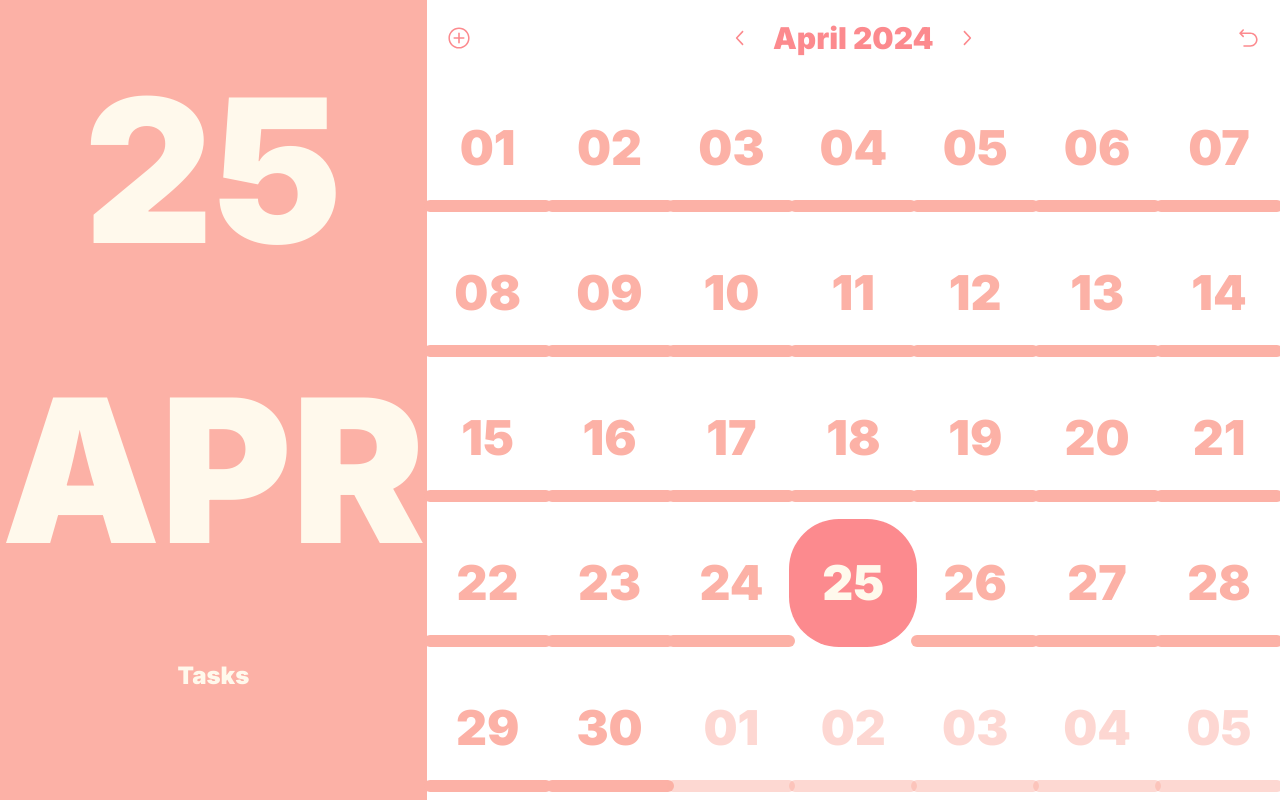
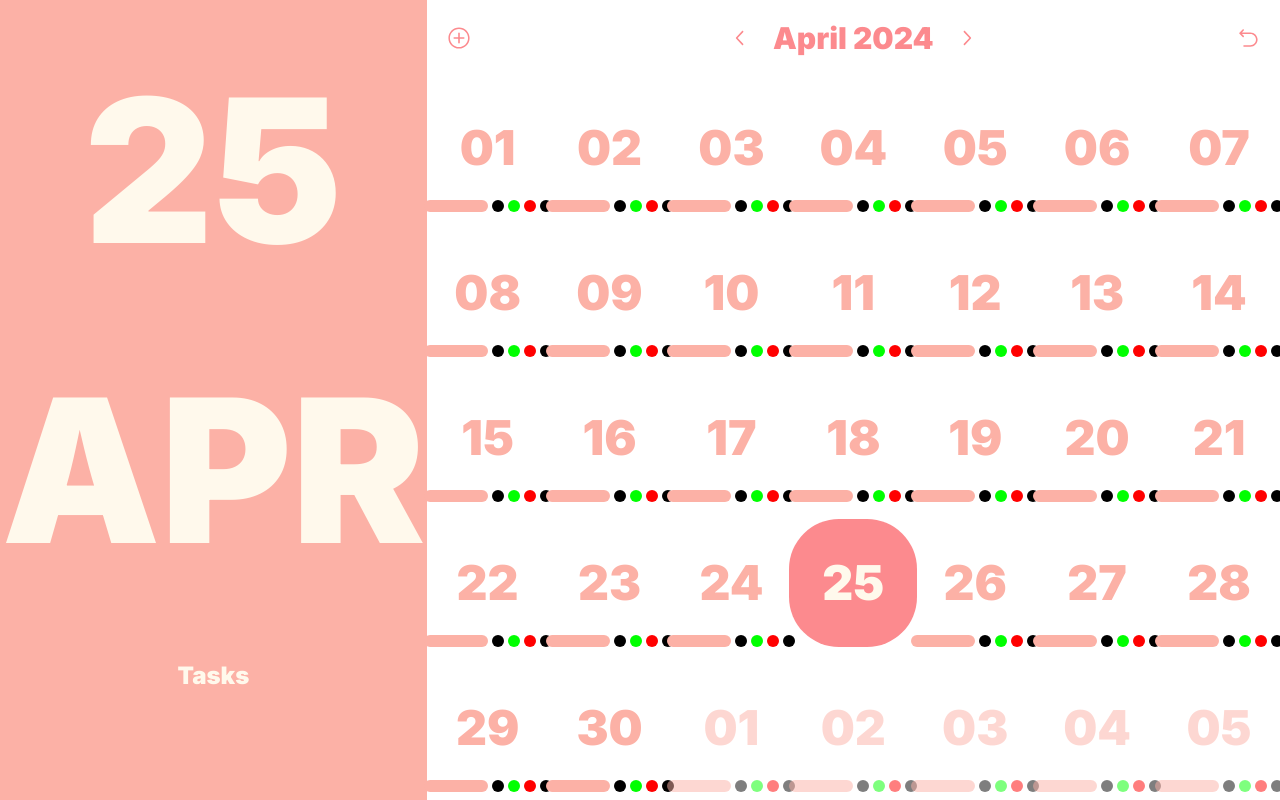
Before and after one commit to MarcoZillgen/calendar, a Next.js app: page / in a window 1280 px wide. Built offline with nearby package versions, Linux system fonts and the light colour scheme.

Commit message:
added tasks visibly

```diff
--- a/app/(home)/_components/Day.tsx
+++ b/app/(home)/_components/Day.tsx
@@ -31,7 +31,19 @@ export default function Day({
         {num < 10 ? `0${num}` : num}
       </span>
       {!today && !selected && (
-        <div className="absolute bottom-0 left-0 h-3 w-full rounded-full bg-secondary"></div>
+        <div className="absolute bottom-0 left-0 flex h-3 w-full gap-1 overflow-hidden">
+          <div className="min-w-0 w-full rounded-full bg-secondary"></div>
+
+          {tasks.map((task: Task, i) => {
+            return (
+              <div
+                key={i}
+                className="min-w-3 w-5 rounded-full"
+                style={{ backgroundColor: task.color }}
+              ></div>
+            );
+          })}
+        </div>
       )}
     </div>
   );
```
